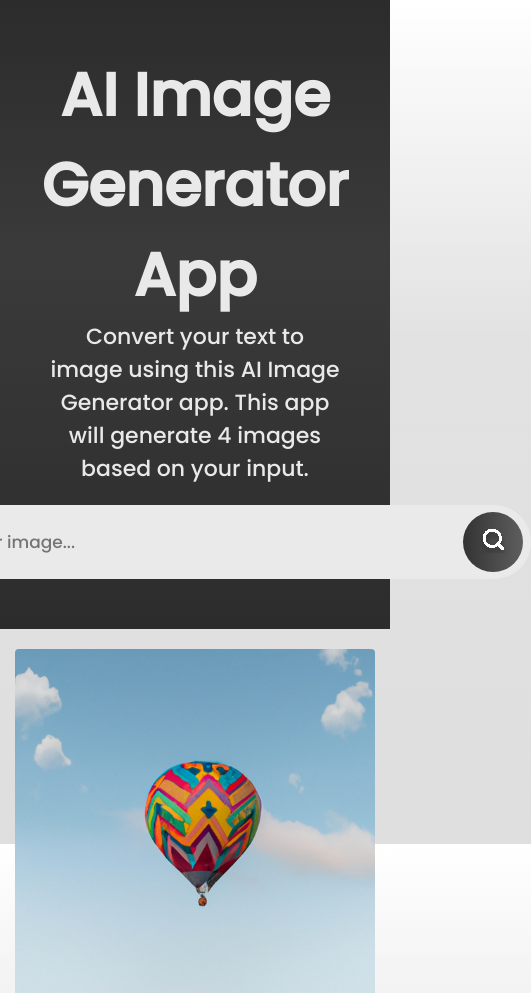
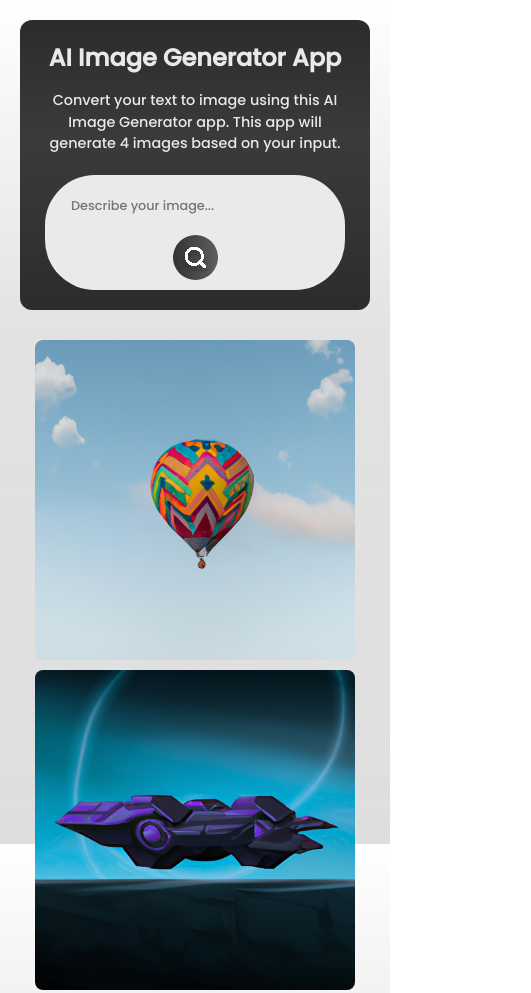
Before and after one commit to rohitbedse/Ai_Rohit-, a plain HTML site: page index.html in a window 390 px wide. Shown: the top 993 px of the page, 531 px wide, since content can reach past the window. Drawn offline with Linux system fonts and the light colour scheme.

Commit message:
first-commit

```diff
--- a/style.css
+++ b/style.css
@@ -3,6 +3,7 @@
 * {
     margin: 0;
     padding: 0;
+    box-sizing: border-box;
     font-family: 'Poppins', sans-serif;
 }
 
@@ -18,15 +19,16 @@ body {
     display: flex;
     justify-content: center;
     align-items: center;
-    height: 100vh;
+    padding: 20px;
+    min-height: 100vh;
 }
 
 .container {
     display: flex;
     flex-direction: column;
     text-align: center;
-    height: 100vh;
-    width: 100vw;
+    width: 100%;
+    max-width: 1200px;
 }
 
 .header {
@@ -34,104 +36,89 @@ body {
     flex-direction: column;
     align-items: center;
     justify-content: center;
-    text-align: center;
-    padding: 50px;
+    padding: 30px 20px;
     background: linear-gradient(to bottom, #323232 0%, #3F3F3F 40%, #1C1C1C 150%), linear-gradient(to top, rgba(255,255,255,0.40) 0%, rgba(0,0,0,0.25) 200%);
     background-blend-mode: multiply;
     color: #e9e9e9;
+    border-radius: 12px;
 }
 
 .header > h1 {
-    font-size: 60px;
+    font-size: 2.5rem;
+    margin-bottom: 15px;
 }
 
 .header > p {
-    font-size: 22px;
+    font-size: 1.2rem;
+    line-height: 1.5;
 }
 
 .searchBox {
     display: flex;
+    flex-wrap: wrap;
     align-items: center;
-    justify-content: space-between;
     gap: 8px;
     background: #eaeaea;
     border-radius: 50px;
-    position: relative;
     margin-top: 20px;
+    padding: 8px 12px;
+}
 
+.searchInput {
+    flex: 1;
+    border: none;
+    background: none;
+    outline: none;
+    font-size: 1rem;
+    padding: 12px 16px;
 }
 
 .searchButton {
     color: white;
-    position: absolute;
-    right: 8px;
-    width: 60px;
-    height: 60px;
+    width: 50px;
+    height: 50px;
     border-radius: 50%;
     background: var(--gradient-2, linear-gradient(90deg, #333333 0%, #5e5e5e 100%));
-    border: 0;
-    display: inline-block;
-    transition: all 300ms cubic-bezier(.23, 1, 0.32, 1);
+    border: none;
+    display: flex;
+    justify-content: center;
+    align-items: center;
     cursor: pointer;
+    transition: all 0.3s ease-in-out;
 }
 
-button:hover {
-    color: #fff;
+.searchButton:hover {
     background-color: #1A1A1A;
     box-shadow: rgba(0, 0, 0, 0.5) 0 10px 20px;
     transform: translateY(-3px);
 }
 
-button:active {
-    box-shadow: none;
-    transform: translateY(0);
+.image-gallery {
+    display: grid;
+    grid-template-columns: repeat(auto-fit, minmax(250px, 1fr));
+    gap: 15px;
+    margin: 30px auto;
+    padding: 0 15px;
 }
 
-.searchInput {
-    border: none;
-    background: none;
-    outline: none;
-    color: rgb(0, 0, 0);
-    font-size: 17px;
-    width: 600px;
-    padding: 24px 46px 24px 26px;
+.img-card {
+    position: relative;
+    background: #f2f2f2;
+    border-radius: 8px;
+    overflow: hidden;
+    aspect-ratio: 1 / 1;
+    display: flex;
+    align-items: center;
+    justify-content: center;
 }
 
-.image-gallery {
-    display: flex;
-    gap: 15px;
-    padding: 0 15px;
-    flex-wrap: wrap;
-    justify-content: center;
-    align-items: center;
-    margin: 50px auto;
+.img-card img {
+    width: 100%;
     height: 100%;
-}
-
-.image-gallery .img-card {
-    display: flex;
-    position: relative;
-    align-items: center;
-    justify-content: center;
-    background: #f2f2f2;
-    border-radius: 4px;
-    overflow: hidden;
-    aspect-ratio: 1 / 1;
-    width: 320px;
-}
-
-.image-gallery .img-card img {
-    height: 100%;
-    width: 100%;
     object-fit: cover;
 }
 
-.image-gallery .img-card.loading img {
-    width: 80px;
-    height: 80px;
-}
-
-.image-gallery .img-card .download-btn {
+.img-card .download-btn {
     bottom: 15px;
     right: 15px;
     height: 36px;
@@ -145,71 +132,63 @@ button:active {
     position: absolute;
     opacity: 0;
     pointer-events: none;
-    transition: 0.2s ease;
+    transition: opacity 0.2s ease;
 }
 
-.image-gallery .img-card .download-btn img {
-    width: 14px;
-    height: 14px;
-}
-
-.image-gallery .img-card:not(.loading):hover .download-btn {
+.img-card:hover .download-btn {
     opacity: 1;
     pointer-events: auto;
 }
 
-@media screen and (max-width: 760px) {
-    .image-generator {
-        height: 45vh;
-        padding-top: 30px;
-        align-items: flex-start;
+@media (max-width: 1024px) {
+    .header > h1 {
+        font-size: 2rem;
     }
 
-    .image-generator h1 {
-        font-size: 1.8rem;
-    }
-
-    .image-generator p {
+    .header > p {
         font-size: 1rem;
     }
 
-    .image-generator .generate-form {
-        margin-top: 30px;
-        height: 52px;
-        display: block;
+    .searchBox {
+        flex-direction: column;
+        padding: 10px;
     }
 
-    .generate-form .controls {
-        height: 40px;
-        margin-top: 15px;
-        justify-content: end;
-        align-items: center;
+    .searchInput {
+        font-size: 0.9rem;
+        width: 100%;
     }
 
-    .generate-form .generate-btn[disabled] {
-        opacity: 1;
+    .searchButton {
+        width: 45px;
+        height: 45px;
     }
+}
 
-    .generate-form .img-quantity {
-        color: #fff;
-    }
-
-    .generate-form .img-quantity option {
-        color: #000;
+@media (max-width: 768px) {
+    .header {
+        padding: 20px 15px;
     }
 
     .image-gallery {
-        margin-top: 20px;
-    }
-
-    .image-gallery .img-card:not(.loading) .download-btn {
-        opacity: 1;
-        pointer-events: auto;
+        gap: 10px;
     }
 }
 
-@media screen and (max-width: 500px) {
-    .image-gallery .img-card {
+@media (max-width: 480px) {
+    .header > h1 {
+        font-size: 1.5rem;
+    }
+
+    .header > p {
+        font-size: 0.9rem;
+    }
+
+    .searchInput {
+        font-size: 0.8rem;
+    }
+
+    .img-card {
         width: 100%;
     }
 }
```
